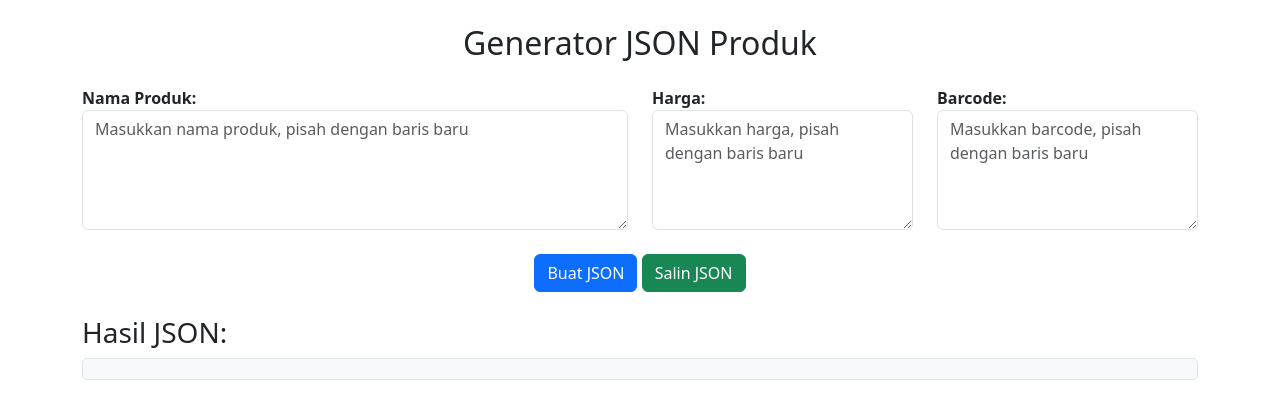
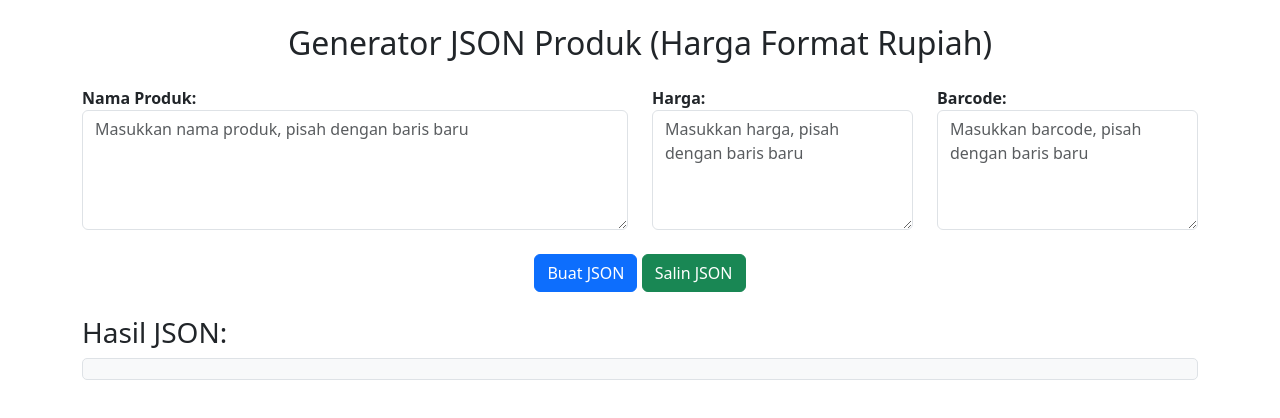
Before and after one commit to yayangkasep/www, a plain HTML site: page product/index.html in a window 1280 px wide. Drawn offline with nearby package versions, Linux system fonts and the light colour scheme.

Commit message:
Update index.html

```diff
--- a/product/index.html
+++ b/product/index.html
@@ -1,5 +1,6 @@
 <!DOCTYPE html>
 <html lang="id">
+
 <head>
     <meta charset="UTF-8">
     <meta name="viewport" content="width=device-width, initial-scale=1.0">
@@ -20,9 +21,10 @@
         }
     </style>
 </head>
+
 <body class="container my-4">
 
-    <h2 class="mb-4 text-center">Generator JSON Produk</h2>
+    <h2 class="mb-4 text-center">Generator JSON Produk (Harga Format Rupiah)</h2>
 
     <div class="row">
         <div class="col-md-6">
@@ -51,4 +53,5 @@
     <script src="https://cdn.jsdelivr.net/npm/bootstrap@5.3.0/dist/js/bootstrap.bundle.min.js"></script>
 
 </body>
+
 </html>
```
